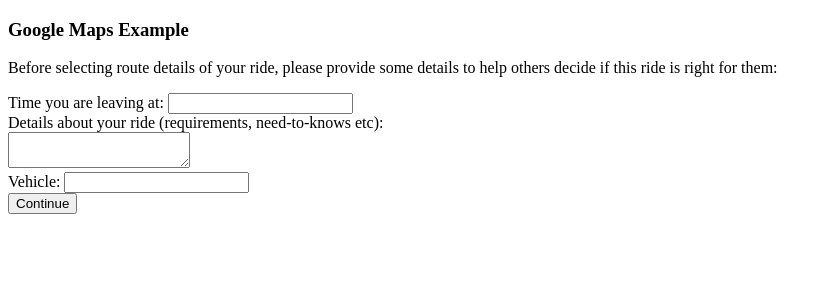
After one commit to KieranRobo/Car-Sharing-App, a PHP site: page /create-ride.html in a window 1280 px wide. The commit adds this page. Shown: the top 300 px of the page, without its empty margins (0-832 px from the left). Run offline with PHP 8.4, Linux system fonts and the light colour scheme; some libraries are stand-ins or nearby versions.

Commit message:
Main structure for creating ride dynamically completed.

```diff
--- /dev/null
+++ b/create-ride.html
@@ -0,0 +1,57 @@
+<!DOCTYPE html>
+<html>
+<title>Google Maps Example</title>
+<head>
+
+    <style>
+        #map {
+            height: 40em;
+            width: 100%;
+        }
+    </style>
+    <script src="https://ajax.googleapis.com/ajax/libs/jquery/3.1.0/jquery.min.js"></script>
+    <script type="text/javascript" src="js/create-ride.js"></script>
+</head>
+<body>
+<h3>Google Maps Example</h3>
+<div id="content-area">
+
+    <div id="ride-information">
+        <p>Before selecting route details of your ride, please provide some details to help others decide if
+        this ride is right for them:</p>
+        Time you are leaving at: <input type="text" id="time" /><br>
+        Details about your ride (requirements, need-to-knows etc):<br> <textarea id="description"></textarea><br>
+        Vehicle: <input type="text" id="vehicle" /><br>
+        <button id="continue">Continue</button>
+    </div>
+
+    <div id="location-selection">
+        <p id="instruction-area">Please select your <strong>pick-up point</strong>:</p>
+
+        <input type="text" name="search" id="search" />
+        <button id="search_button">Search</button>
+
+        <div id="map"></div>
+
+        <button id="submit-button">Submit</button>
+    </div>
+
+    <div id="confirmation">
+        <p>Please confirm the following information about your ride is correct:</p>
+
+        <p>Leaving from: <div id="confirmation-leaving-from"></div></p>
+        <p>At: <div id="confirmation-time"></div></p>
+        <p>Going to: <div id="confirmation-going-to"></div></p>
+        <p>With Vehicle: <div id="confirmation-vehicle"></div></p>
+        <p>Further Details:<br> <div id="confirmation-description"></div></p>
+
+        <button id="confirm">These Details Are Correct</button>
+        <button id="back">Go Back</button>
+    </div>
+
+</div>
+<script async defer
+        src="https://maps.googleapis.com/maps/api/js?key=AIzaSyDNgPG8RxuadW9QL-D3x3Rk4iT_ghLIAdE&callback=initMap&libraries=places">
+</script>
+</body>
+</html>
--- a/index.php
+++ b/index.php
@@ -10,6 +10,6 @@
     <br>
     <div id="userBar"></div>
     <a href="ajax-example.html" />AJAX Example</a><br>
-    <a href="google-maps-example.html" />Google Maps Example</a><br>
+    <a href="create-ride.html" />Create Ride</a><br>
 
 </html>
--- a/js/google-maps.js
+++ b/js/create-ride.js
@@ -8,6 +8,14 @@
     setoffMap = null;
     destinationMap = null;
     marker = null;
+
+    $("#location-selection").hide();
+    $("#confirmation").hide();
+
+    $("#continue").on("click", function () {
+        $("#ride-information").hide();
+        $("#location-selection").show();
+    });
 
     $("#submit-button").on("click", function () {
 
@@ -23,9 +31,12 @@
                 destinationMap = initMap();
             } else {
                 desintationCoords = marker.getPosition().lat();
-                $("#content-area").html("Added ride information<br> SETOFF: " + setoffCoords + "<br>DEST: " + desintationCoords);
+
+                $("#location-selection").hide();
+                $("#confirmation").show();
+
+                //$("#content-area").html("Added ride information<br> SETOFF: " + setoffCoords + "<br>DEST: " + desintationCoords);
             }
-
         }
 
     });
@@ -58,6 +69,14 @@
         });
     });
 
+    if (marker != null) {
+        new google.maps.Marker({
+            position: marker.getPosition(),
+            draggable:true,
+            map: map
+        });
+    }
+
     map.addListener('click', function (event) {
         moveMarker(event.latLng);
     });
@@ -71,6 +90,7 @@
     }
     marker = new google.maps.Marker({
         position: coords,
+        draggable:true,
         map: map
     });
 };
```
Also changed, not shown: google-maps-example.html (deleted, +0 -33 lines).
